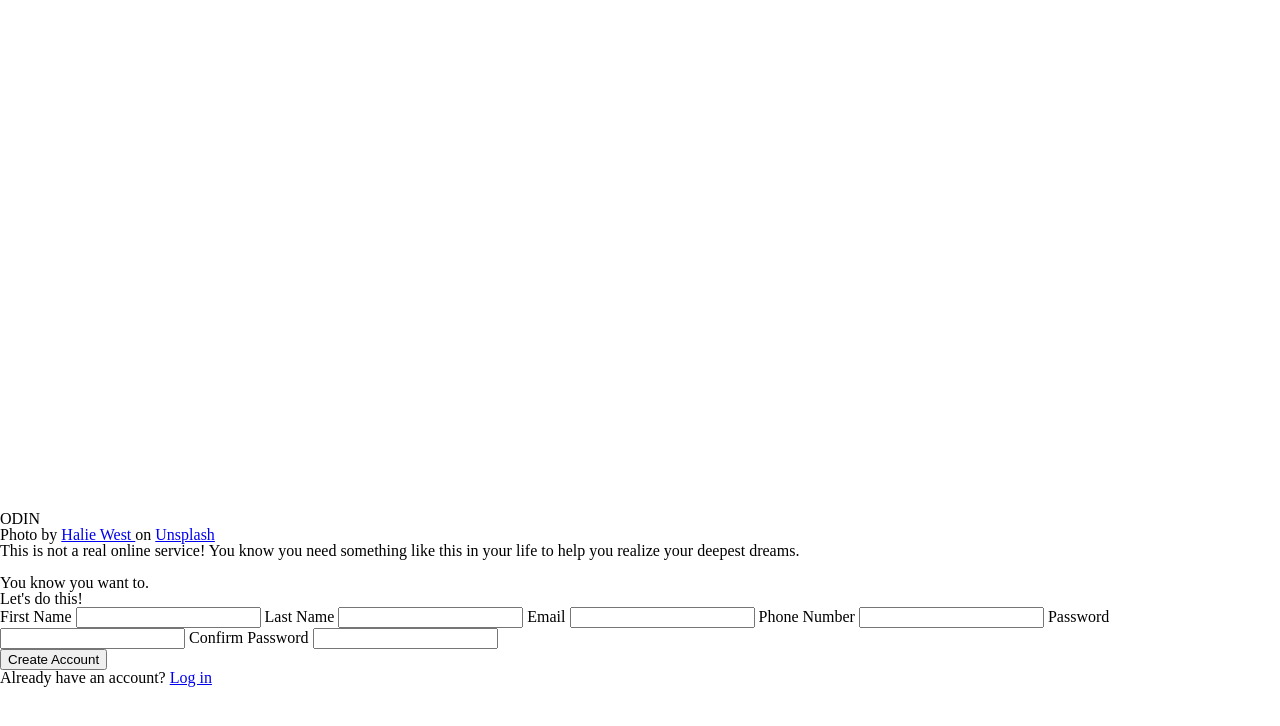
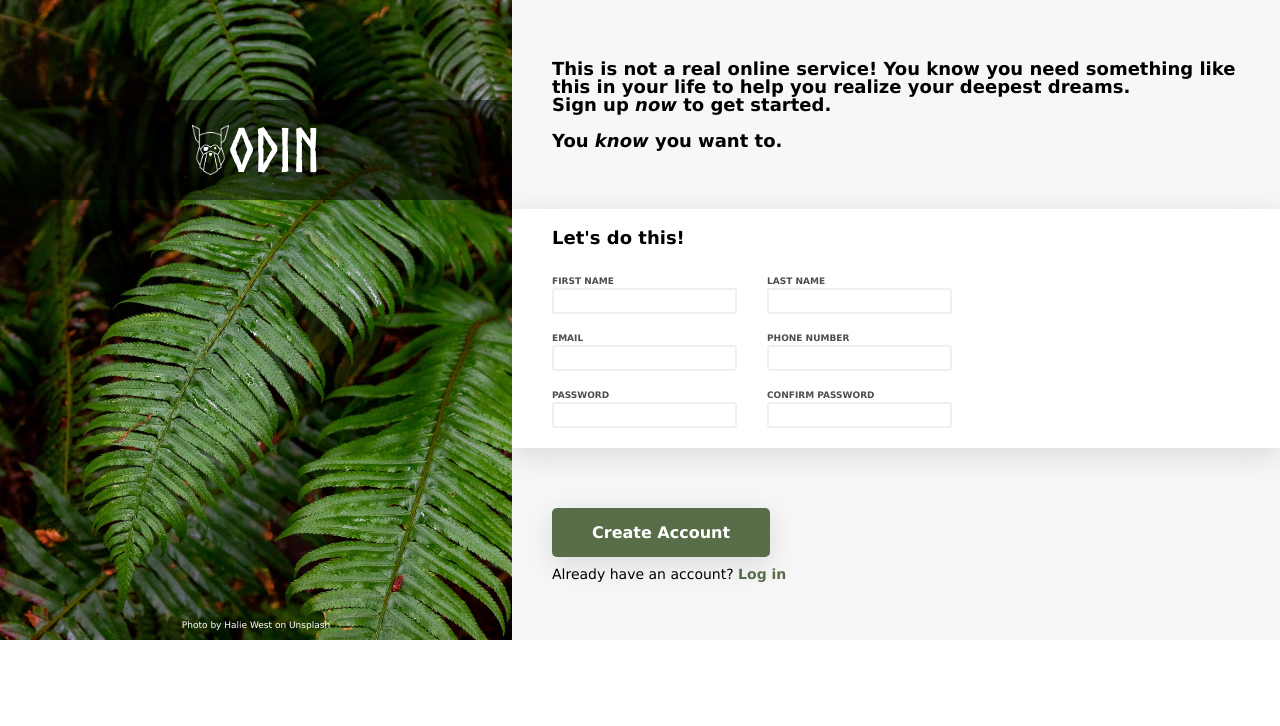
Before and after one commit to jvictormorais/sign-up-form-odinproject, a plain HTML site: page index.html in a window 1280 px wide. Drawn offline with Linux system fonts and the light colour scheme.

Commit message:
Small changes to HTML and styling complete

```diff
--- a/index.html
+++ b/index.html
@@ -12,35 +12,46 @@
 <body>
     <div class="left-side">
         <div class="logo">
-            <img src="./images/odin-lined.png" alt="logo-img">
-            <h1>ODIN</h1>
+            <img class="logo-img"  src="./images/odin-lined.png" alt="logo-img">
+            <h1 class="logo-text">ODIN</h1>
         </div>
+        <div class="unsplash">
             <h5>Photo by <a href="https://unsplash.com/@haliewestphoto">Halie West
             </a>on <a href="https://unsplash.com/">Unsplash</a></h5>
         </div>
+    </div>
     <div class="right-side">
+        <div class="phrase">
             <h2>
-            This is not a real online service! You know you need something like this in your life to help you realize your deepest dreams.<br><br>You know you want to.
+                This is not a real online service! You know you need something like this in your life to help you realize your deepest dreams.<br>Sign up <i>now</i> to get started.<br><br>You <i>know</i> you want to.
             </h2>
+        </div>
         <div class="form">
             <h2> Let's do this!</h2>
             <form id="contact" action="./" method="post"></form>
+            <div class="form-inside">
+                <div class="form-left">
                     <label for="first-name">First Name</label>
                     <input type = "text" id="first-name">
+                    <label for="email">Email</label>
+                    <input type = "email" id="email">
+                    <label for="password">Password</label>
+                    <input type = "password" id="password">
+                </div>
+                <div class="form-right">
                     <label for="last-name">Last Name</label>
                     <input type = "text" id="last-name">
-            <label for="email">Email</label>
-            <input type = "email" id="email">
                     <label for="phone">Phone Number</label>
                     <input type = "number" id="phone">
-            <label for="password">Password</label>
-            <input type = "password" id="password">
                     <label for="conf-password">Confirm Password</label>
                     <input type = "password" id="conf-password">
                 </div>
+            </div>
+        </div>
+        <div class="bottom">
             <button type="submit">Create Account</button>
             <h4>Already have an account? <a href="./index.html" class="green">Log in</a></h4>
-
+        </div>
     </div>
 </body>
 </html>
--- a/style.css
+++ b/style.css
@@ -0,0 +1,160 @@
+@font-face{
+    font-family:norse-bold;
+    src: url(./Fonts/Norse-Bold.otf);
+}
+
+:root{
+    --odin-green: #596D48;
+}
+
+body{
+    display: flex;
+}
+
+.left-side{
+    background-image: url(./images/halie-west-25xggax4bSA-unsplash.jpg);
+    background-repeat: no-repeat;
+    background-size: cover;
+    height: 80vh;
+    width: 40%;
+    display: flex;
+    flex-direction: column;
+    align-items: center;
+    justify-content: center;
+    position: relative;
+
+}
+
+.unsplash {
+    font-family: Verdana, Geneva, Tahoma, sans-serif;
+    font-size: 9px;
+
+    position: absolute;
+    bottom: 10px;
+
+}
+
+.unsplash a {
+    color: inherit;
+}
+div .logo {
+    display: flex;
+    background-color: rgba(0, 0, 0, 0.5) ;
+    width: 100%;
+    height: 100px;
+    align-items: center;
+    justify-content: center;
+    position: absolute;
+    top: 100px
+
+}
+
+.logo-img {
+    height: 50px;
+
+}
+
+h5 {
+    color: white;
+}
+
+.logo-text {
+    color: white;
+    font-family: norse-bold;
+    font-size: 60px;
+}
+
+.right-side{
+    width: 60%;
+    display: flex;
+    flex-direction: column;
+    justify-content: space-evenly;
+    background-color:  rgb(247, 247, 247);
+}
+
+.phrase {
+    font-size: 18px;
+    font-family: Verdana, Geneva, Tahoma, sans-serif;
+    font-weight: 700;
+    padding: 0 40px;
+}
+
+i {
+    font-style: italic;
+}
+
+.form h2{
+    font-size: 18px;
+    font-family: Verdana, Geneva, Tahoma, sans-serif;
+    font-weight: 700;
+    margin-bottom: 10px;
+}
+
+.form {
+    background-color: white;
+    padding: 20px 40px;
+    box-shadow: rgba(100, 100, 111, 0.2) 0px 7px 29px 0px;
+}
+
+.bottom {
+    padding: 0 40px;
+}
+
+button{
+    font-family: Verdana, Geneva, Tahoma, sans-serif;
+    font-weight: 700;
+    color: white;
+    background-color: var(--odin-green);
+    border: none;
+    border-radius: 5px;
+    box-shadow: rgba(100, 100, 111, 0.2) 0px 7px 29px 0px;
+    margin-bottom: 10px;
+    padding: 15px 40px;
+    font-size: 16px;
+}
+
+h4 {
+    font-family: Verdana, Geneva, Tahoma, sans-serif;
+    font-size: 14px;
+    font-weight: 500;
+}
+
+.bottom a{
+    color: var(--odin-green);
+    font-weight: 600;
+}
+a:visited, a {
+    text-decoration: none;
+}
+
+.form-inside {
+    display: flex;
+    gap: 30px;
+
+}
+
+.form-left{
+    display: flex;
+    flex-direction: column;
+}
+
+.form-right{
+    display: flex;
+    flex-direction: column;
+}
+
+label {
+    text-transform: uppercase;
+    font-family: Verdana, Geneva, Tahoma, sans-serif;
+    font-size: 9px;
+    font-weight: 600;
+    margin-bottom: 2px;
+    margin-top: 20px;
+    color: rgb(77, 77, 77);
+}
+
+input{
+    height: 20px;
+    border: 2px solid rgb(240, 240, 240);
+    border-radius: 3px;
+}
```
Also changed, not shown: Fonts/Norse-Bold.otf (added). Lines whose indentation alone changed are shown as unchanged.
